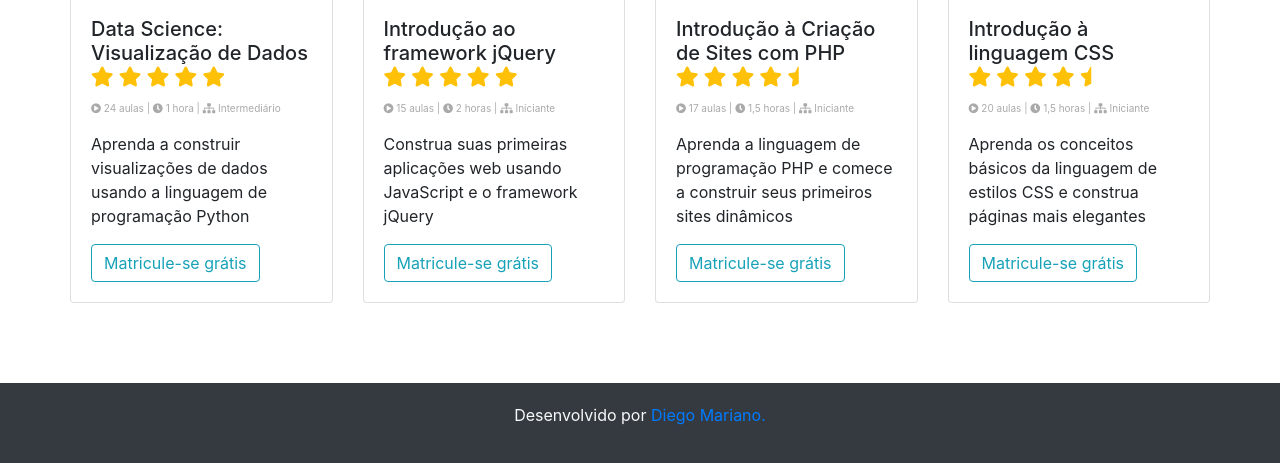
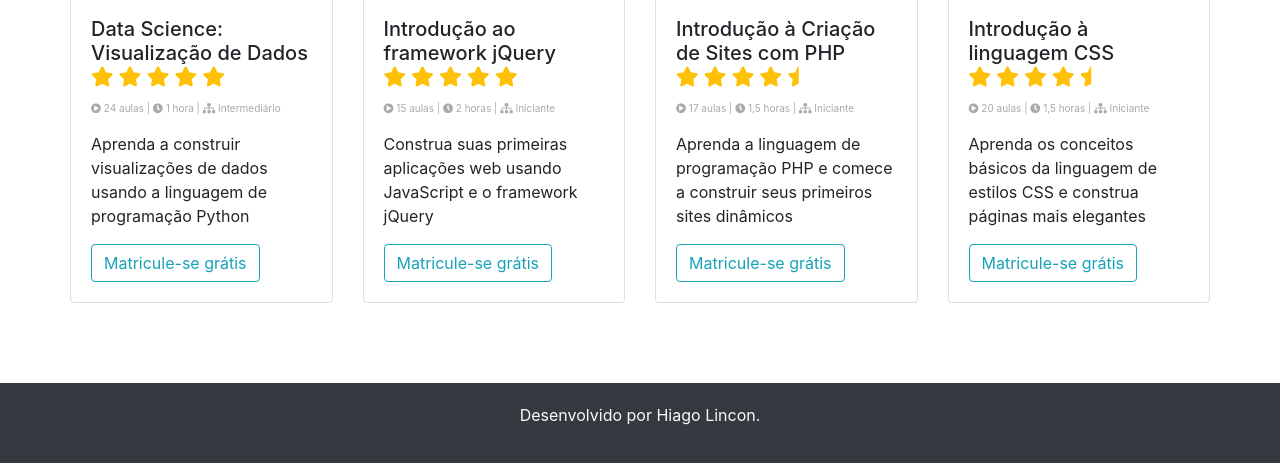
Before and after one commit to hiagolincon/Alfahelix, a plain HTML site: page index.html in a window 1280 px wide. Shown: the part 999-1462 px from the top of the page. Drawn offline with Linux system fonts and the light colour scheme.

Commit message:
Alfahelix

```diff
--- a/index.html
+++ b/index.html
@@ -225,7 +225,7 @@
 
 	<!-- rodapé -->
 	<footer class="text-light text-center bg-dark">
-		<p>Desenvolvido por <a href="https://www.diegomariano.com/">Diego Mariano.</p>
+		<p>Desenvolvido por Hiago Lincon.</p>
 	</footer>
 	<!-- fim rodapé -->
 
```
